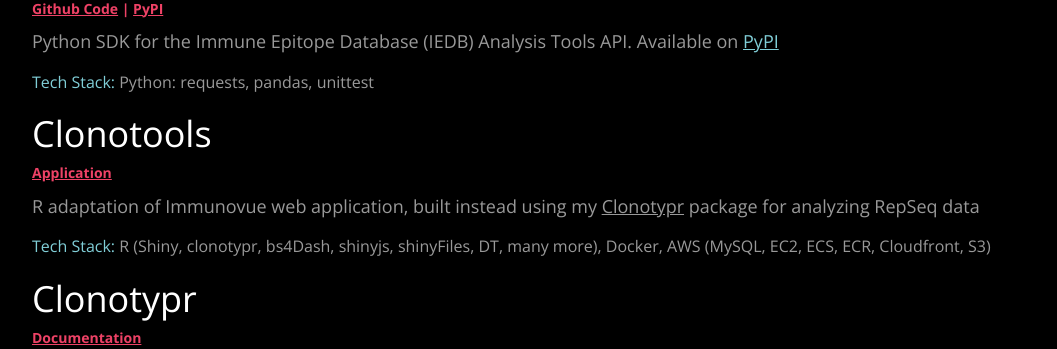
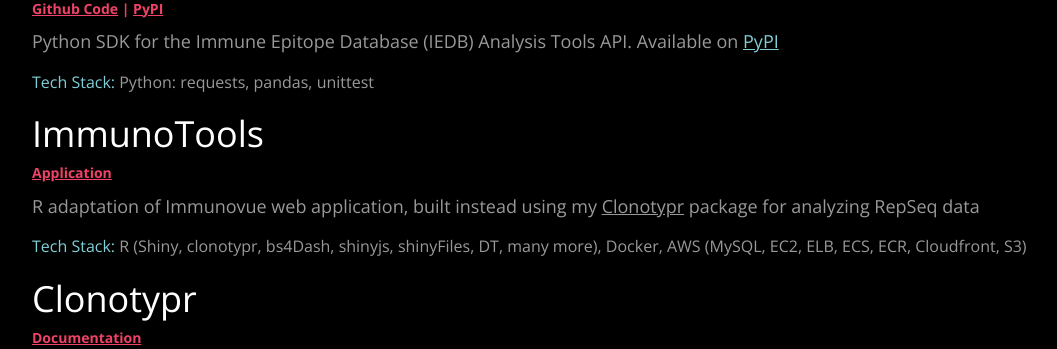
Before and after one commit to mattfemia/mattfemia-portfolio, a Python web app: template mattfemia/main/templates/main/index.html in a window 1280 px wide. Shown: the part 3209-3558 px from the top of the page, without its empty margins (50-1107 px from the left). Run offline with Jinja, Linux system fonts and the light colour scheme; the template is opened without the code that fills it: most values are stand-ins (such as "Sample title", 1, 10 or a date in 2020); some libraries are stand-ins or nearby versions.

Commit message:
Deprecate clonotools subdomain links, add immunotools in inedx.html. Update README.

```diff
--- a/mattfemia/main/templates/main/index.html
+++ b/mattfemia/main/templates/main/index.html
@@ -390,17 +390,17 @@
                     <div class="media align-items-md-center flex-column flex-md-row">
                         <div class="media-body text-center text-md-start">
                             <h4 class="h3">
-                                <a href="http://clonotools.mattfemia.com" style="text-decoration: none;">
-                                    Clonotools
+                                <a href="http://immuno.mattfemia.com" style="text-decoration: none;">
+                                    ImmunoTools
                                 </a>
                             </h4>
                             <h6 class="text-secondary">
-                                <a href="http://clonotools.mattfemia.com">Application</a>
+                                <a href="http://immuno.mattfemia.com">Application</a>
                             </h6>
                             <p>R adaptation of Immunovue web application, built instead using my <a href="https://www.mattfemia.com/clonotypr">Clonotypr</a> package for analyzing RepSeq data</p>
                             <ul class="btn-link-group list-inline">
                                 <li class="list-inline-item">
-                                    <span class='text-primary'> Tech Stack:</span> R (Shiny, clonotypr, bs4Dash, shinyjs, shinyFiles, DT, many more), Docker, AWS (MySQL, EC2, ECS, ECR, Cloudfront, S3)
+                                    <span class='text-primary'> Tech Stack:</span> R (Shiny, clonotypr, bs4Dash, shinyjs, shinyFiles, DT, many more), Docker, AWS (MySQL, EC2, ELB, ECS, ECR, Cloudfront, S3)
                                 </li>
                             </ul>
                         </div>
```
Also changed, not shown: README.md.
